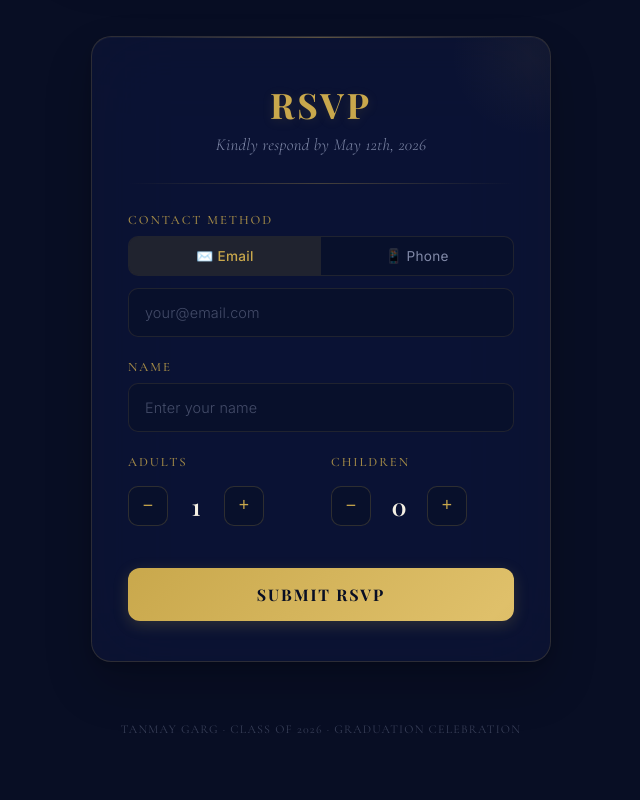
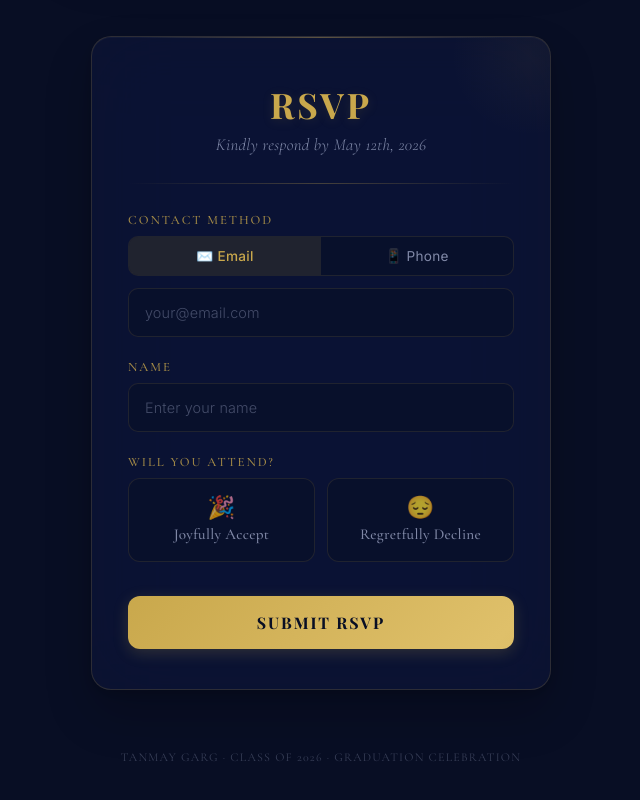
Before and after one commit to CODERTG2/rsvp, a Next.js app: page / in a window 1280 px wide. Shown: the part 814-1614 px from the top of the page, without its empty margins (319-959 px from the left). Built offline with nearby package versions, Linux system fonts and the light colour scheme; a web font is replaced by a local one.

Commit message:
added yes/no attend option

```diff
--- a/src/app/api/rsvp/route.ts
+++ b/src/app/api/rsvp/route.ts
@@ -34,6 +34,7 @@ export async function GET(request: NextRequest) {
         name: existing.name,
         contact: existing.contact,
         contactType: existing.contactType,
+        attending: existing.attending !== undefined ? existing.attending : true,
         adults: existing.adults,
         children: existing.children,
       },
@@ -47,7 +48,7 @@ export async function GET(request: NextRequest) {
 export async function POST(request: NextRequest) {
   try {
     const body = await request.json();
-    const { name, contact, contactType, adults, children } = body;
+    const { name, contact, contactType, attending, adults, children } = body;
 
     // Validation
     if (!name || !contact || !contactType) {
@@ -74,8 +75,19 @@ export async function POST(request: NextRequest) {
       );
     }
 
-    const adultsNum = Math.max(1, Math.min(10, parseInt(adults) || 1));
-    const childrenNum = Math.max(0, Math.min(10, parseInt(children) || 0));
+    if (contactType === "phone") {
+      const digits = contact.replace(/\D/g, "");
+      if (digits.length < 10 || digits.length > 15) {
+        return NextResponse.json(
+          { error: "Invalid phone number. Please include 10+ digits with country code." },
+          { status: 400 }
+        );
+      }
+    }
+
+    const isAttending = attending !== false;
+    const adultsNum = isAttending ? Math.max(1, Math.min(10, parseInt(adults) || 1)) : 0;
+    const childrenNum = isAttending ? Math.max(0, Math.min(10, parseInt(children) || 0)) : 0;
 
     const db = await getDb();
     const normalized = normalizeContact(contact, contactType);
@@ -89,6 +101,7 @@ export async function POST(request: NextRequest) {
           contact: contact.trim(),
           contactType,
           normalizedContact: normalized,
+          attending: isAttending,
           adults: adultsNum,
           children: childrenNum,
           updatedAt: now,
--- a/src/app/globals.css
+++ b/src/app/globals.css
@@ -456,6 +456,74 @@ body {
   font-weight: 500;
 }
 
+/* ===== ATTEND TOGGLE ===== */
+.attend-toggle {
+  display: flex;
+  gap: 12px;
+}
+
+.attend-toggle-btn {
+  flex: 1;
+  display: flex;
+  flex-direction: column;
+  align-items: center;
+  gap: 6px;
+  padding: 18px 12px;
+  background: rgba(8, 14, 36, 0.5);
+  border: 1.5px solid rgba(201, 168, 76, 0.12);
+  border-radius: 12px;
+  color: var(--text-muted);
+  font-family: 'Cormorant Garamond', serif;
+  font-size: 0.95rem;
+  font-weight: 500;
+  cursor: pointer;
+  transition: all 0.35s ease;
+  letter-spacing: 0.02em;
+}
+
+.attend-toggle-btn:hover {
+  border-color: rgba(201, 168, 76, 0.3);
+  background: rgba(201, 168, 76, 0.04);
+}
+
+.attend-icon {
+  font-size: 1.4rem;
+  line-height: 1;
+}
+
+.attend-toggle-btn.attend-yes.active {
+  background: rgba(76, 175, 80, 0.08);
+  border-color: rgba(76, 175, 80, 0.35);
+  color: #a5d6a7;
+  box-shadow: 0 0 20px rgba(76, 175, 80, 0.06);
+}
+
+.attend-toggle-btn.attend-no.active {
+  background: rgba(231, 76, 76, 0.06);
+  border-color: rgba(231, 76, 76, 0.3);
+  color: #ef9a9a;
+  box-shadow: 0 0 20px rgba(231, 76, 76, 0.04);
+}
+
+/* Guest section slide-in */
+.guest-section {
+  animation: guestSlideIn 0.4s ease-out;
+  overflow: hidden;
+}
+
+@keyframes guestSlideIn {
+  from {
+    opacity: 0;
+    max-height: 0;
+    transform: translateY(-8px);
+  }
+  to {
+    opacity: 1;
+    max-height: 200px;
+    transform: translateY(0);
+  }
+}
+
 /* ===== SUBMIT BUTTON ===== */
 .submit-btn {
   width: 100%;
@@ -667,7 +735,7 @@ body {
 
 .admin-stats {
   display: grid;
-  grid-template-columns: repeat(3, 1fr);
+  grid-template-columns: repeat(4, 1fr);
   gap: 16px;
   margin-bottom: 32px;
 }
@@ -827,7 +895,7 @@ body {
   }
 
   .admin-stats {
-    grid-template-columns: 1fr;
+    grid-template-columns: repeat(2, 1fr);
   }
 
   .data-table-wrapper {
--- a/src/app/page.tsx
+++ b/src/app/page.tsx
@@ -7,6 +7,7 @@ interface RsvpData {
   name: string;
   contact: string;
   contactType: "email" | "phone";
+  attending: boolean;
   adults: number;
   children: number;
 }
@@ -62,6 +63,7 @@ export default function Home() {
   const [contactType, setContactType] = useState<"email" | "phone">("email");
   const [name, setName] = useState("");
   const [contact, setContact] = useState("");
+  const [attending, setAttending] = useState<boolean | null>(null);
   const [adults, setAdults] = useState(1);
   const [children, setChildren] = useState(0);
   const [status, setStatus] = useState<{
@@ -89,6 +91,7 @@ export default function Home() {
           const data = await res.json();
           if (data.found) {
             setName(data.rsvp.name);
+            setAttending(data.rsvp.attending !== undefined ? data.rsvp.attending : true);
             setAdults(data.rsvp.adults);
             setChildren(data.rsvp.children);
             setIsEditing(true);
@@ -150,6 +153,24 @@ export default function Home() {
       return;
     }
 
+    if (contactType === "phone") {
+      const digits = contact.replace(/\D/g, "");
+      if (digits.length < 10 || digits.length > 15) {
+        setStatus({
+          type: "error",
+          message: "Please enter a valid phone number (10+ digits with country code).",
+        });
+        setIsSubmitting(false);
+        return;
+      }
+    }
+
+    if (attending === null) {
+      setStatus({ type: "error", message: "Please let us know if you will attend." });
+      setIsSubmitting(false);
+      return;
+    }
+
     try {
       const res = await fetch("/api/rsvp", {
         method: "POST",
@@ -158,19 +179,25 @@ export default function Home() {
           name: name.trim(),
           contact: contact.trim(),
           contactType,
-          adults,
-          children,
+          attending: !!attending,
+          adults: attending ? adults : 0,
+          children: attending ? children : 0,
         } as RsvpData),
       });
 
       const data = await res.json();
 
       if (res.ok) {
+        const successMsg = attending
+          ? (isEditing
+            ? "✨ Your RSVP has been updated! We look forward to seeing you."
+            : "✨ Thank you for your RSVP! We look forward to seeing you.")
+          : (isEditing
+            ? "Your RSVP has been updated. We're sorry you can't make it!"
+            : "Thank you for letting us know. We're sorry you can't make it!");
         setStatus({
           type: "success",
-          message: isEditing
-            ? "✨ Your RSVP has been updated! We look forward to seeing you."
-            : "✨ Thank you for your RSVP! We look forward to seeing you.",
+          message: successMsg,
         });
         setIsEditing(true);
       } else {
@@ -303,7 +330,34 @@ export default function Home() {
                 />
               </div>
 
-              {/* Guests count */}
+              {/* Will you attend? */}
+              <div className="form-group">
+                <label className="form-label">Will You Attend?</label>
+                <div className="attend-toggle">
+                  <button
+                    type="button"
+                    className={`attend-toggle-btn attend-yes ${attending === true ? "active" : ""}`}
+                    onClick={() => setAttending(true)}
+                    id="toggle-attend-yes"
+                  >
+                    <span className="attend-icon">🎉</span>
+                    <span>Joyfully Accept</span>
+                  </button>
+                  <button
+                    type="button"
+                    className={`attend-toggle-btn attend-no ${attending === false ? "active" : ""}`}
+                    onClick={() => setAttending(false)}
+                    id="toggle-attend-no"
+                  >
+                    <span className="attend-icon">😔</span>
+                    <span>Regretfully Decline</span>
+                  </button>
+                </div>
+              </div>
+
+              {/* Guests count — only when attending */}
+              {attending === true && (
+                <div className="guest-section">
                   <div className="form-row">
                     <div className="form-group">
                       <label className="form-label">Adults</label>
@@ -359,6 +413,8 @@ export default function Home() {
                       </div>
                     </div>
                   </div>
+                </div>
+              )}
 
               <button
                 type="submit"
@@ -370,6 +426,8 @@ export default function Home() {
                   ? "Submitting..."
                   : isEditing
                     ? "Update RSVP"
+                    : attending === false
+                      ? "Send Regrets"
                       : "Submit RSVP"}
               </button>
             </form>
```
Also changed, not shown: src/app/admin/page.tsx (+31 -4 lines). Lines whose indentation alone changed are shown as unchanged.
